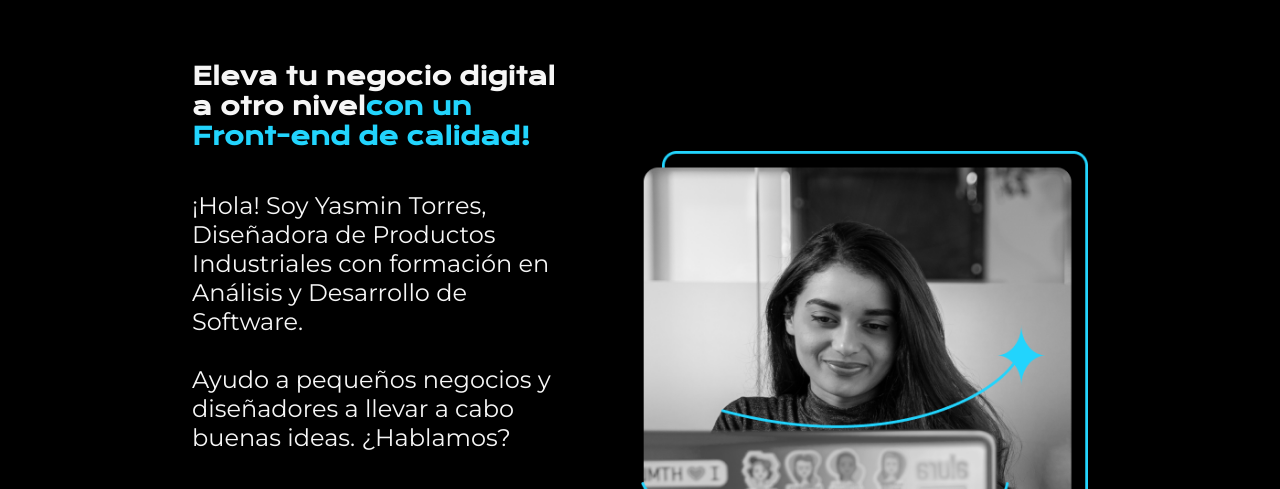
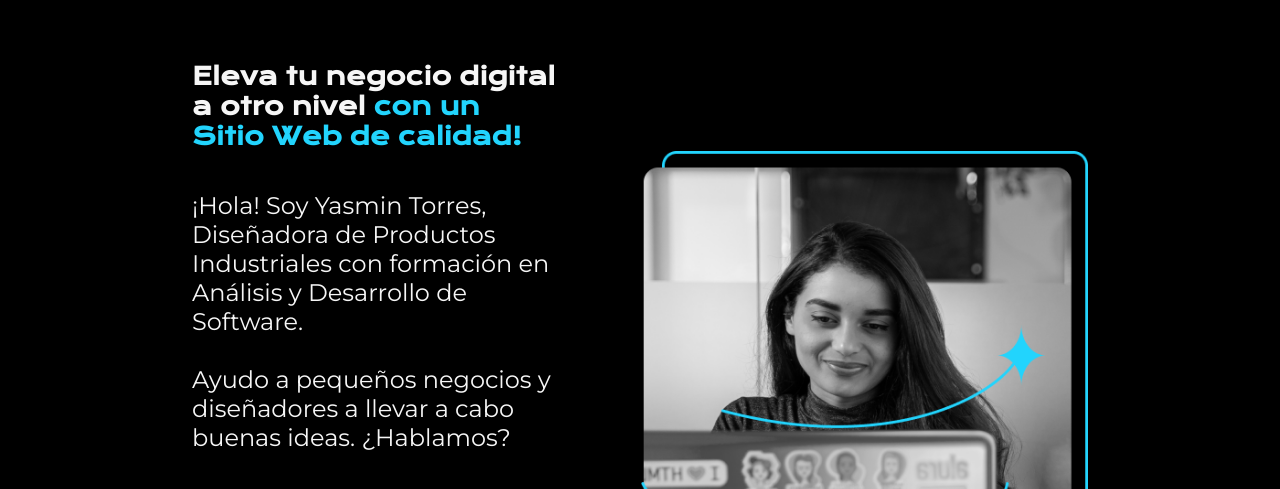
Before and after one commit to YasminTorresDesign/Portafolio-ONE, a plain HTML site: page index.html in a window 1280 px wide. Shown: the part 58-547 px from the top of the page. Drawn offline with nearby package versions, Linux system fonts and the light colour scheme.

Commit message:
Update index.html

```diff
--- a/index.html
+++ b/index.html
@@ -15,7 +15,7 @@
     </header>
     <main class="presentacion">
         <section class="presentacion__contenido">
-            <h1 class="presentacion__contenido__titulo">Eleva tu negocio digital a otro nivel<strong class="titulo-destaque">con un Front-end de calidad!</strong></h1>
+            <h1 class="presentacion__contenido__titulo">Eleva tu negocio digital a otro nivel<strong class="titulo-destaque"> con un Sitio Web de calidad!</strong></h1>
                     <p class="presentacion__contenido__texto">¡Hola! Soy Yasmin  Torres, Diseñadora de Productos Industriales con formación en Análisis y Desarrollo de Software.<br><br>
                         Ayudo a pequeños
                         negocios y diseñadores a llevar a cabo buenas ideas.
```
